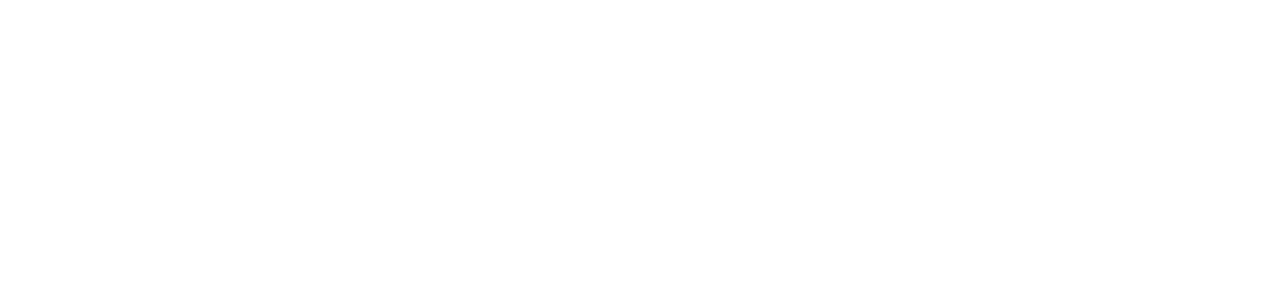
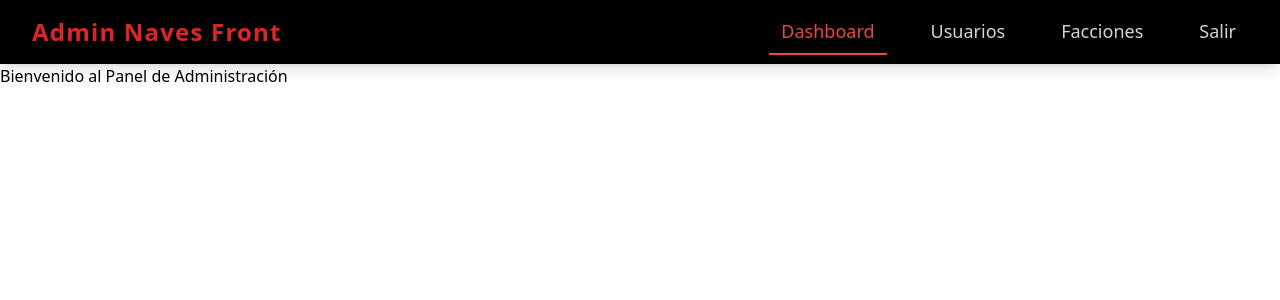
Before and after one commit to elarayax/naves-front, a React (Vite) app: page /admin/dashboard in a window 1280 px wide. Before the commit this address had no page. Shown: the top 300 px of the page. Built offline with nearby package versions, Linux system fonts and the light colour scheme.

Commit message:
nav y otros

```diff
--- a/src/App.jsx
+++ b/src/App.jsx
@@ -1,20 +1,47 @@
-import { Routes, Route } from 'react-router-dom';
+import { Routes, Route, useLocation } from 'react-router-dom';
+import {publicLinks} from './data/navbarPublicLinks';
+import {adminLinks} from './data/navbarAdminLinks';
+
+import Navbar from './components/organisms/Navbar';
+
+// Páginas
 import Home from './pages/user/Home';
-import Login from './pages/login';
-import CreateUser from './pages/createUser';
+import Login from './pages/auth/login';
+import CreateUser from './pages/auth/create-user';
+import HomeAdmin from './pages/admin/HomeAdmin';
 
+function Layout() {
+  const location = useLocation();
 
-function App() {
+  // Rutas donde NO se muestra el NavbarPublic
+  const hideNavbarRoutes = ['/login', '/create-user'];
+
+  const isAdminRoute = location.pathname.startsWith('/admin');
+  const shouldShowNavbarPublic = !isAdminRoute && !hideNavbarRoutes.includes(location.pathname);
+
   return (
     <>
+      {isAdminRoute ? (
+        <Navbar links={adminLinks} title="Admin Naves Front"/>
+      ) : (
+        shouldShowNavbarPublic && <Navbar links={publicLinks}  title="Naves Front"/>
+      )}
+
+      <main>
         <Routes>
           <Route path="/" element={<Home />} />
           <Route path="/login" element={<Login />} />
-       <Route path="/create-user" element={<CreateUser />}/>
+          <Route path="/create-user" element={<CreateUser />} />
+          <Route path="/admin/dashboard" element={<HomeAdmin />} />
+          <Route path="*" element={<div>404 - Página no encontrada</div>} />
         </Routes>
+      </main>
     </>
   );
 }
 
+function App() {
+  return <Layout />;
+}
 
 export default App;
--- /dev/null
+++ b/src/components/organisms/Navbar.jsx
@@ -0,0 +1,89 @@
+
+import React, { useState } from 'react';
+import { NavLink, useNavigate } from 'react-router-dom';
+
+function Navbar({ links, title }) {
+	const [isOpen, setIsOpen] = useState(false);
+	const navigate = useNavigate();
+
+	const handleLogout = () => {
+		localStorage.removeItem('token');
+		localStorage.removeItem('user');
+		navigate('/login');
+		setIsOpen(false);
+	};
+
+	const handleLinkClick = (e, link) => {
+		if (link.label === 'Salir') {
+			e.preventDefault();
+			handleLogout();
+		} else {
+			setIsOpen(false);
+		}
+	};
+
+	return (
+		<nav className="bg-black text-white shadow-lg sticky top-0 z-50">
+			<div className="max-w-7xl mx-auto px-4 sm:px-6 lg:px-8">
+				<div className="flex justify-between items-center h-16">
+
+					<div className="flex-shrink-0">
+						<h1 className="text-2xl font-bold tracking-wider text-red-600">
+							{title}
+						</h1>
+					</div>
+
+					<div className="hidden md:flex space-x-8">
+						{links.map((link, i) => (
+							<NavLink
+								key={i}
+								to={link.to}
+								onClick={(e) => link.label === 'Salir' && handleLinkClick(e, link)}
+								className={({ isActive }) =>
+									`px-3 py-2 text-lg font-medium transition-all duration-300 ${isActive ? 'text-red-500 border-b-2 border-red-500' : 'text-gray-300 hover:text-red-500 hover:border-b-2 hover:border-red-500'
+									}`
+								}
+							>
+								{link.label}
+							</NavLink>
+						))}
+					</div>
+
+					<div className="md:hidden">
+						<button
+							onClick={() => setIsOpen(!isOpen)}
+							className="text-gray-300 hover:text-red-500 focus:outline-none transition-colors"
+							aria-label="Toggle menu"
+						>
+							{isOpen ? (
+								<svg className="h-6 w-6" fill="none" stroke="currentColor" viewBox="0 0 24 24">
+									<path strokeLinecap="round" strokeLinejoin="round" strokeWidth={2} d="M6 18L18 6M6 6l12 12" />
+								</svg>
+							) : (
+								<svg className="h-6 w-6" fill="none" stroke="currentColor" viewBox="0 0 24 24">
+									<path strokeLinecap="round" strokeLinejoin="round" strokeWidth={2} d="M4 6h16M4 12h16M4 18h16" />
+								</svg>
+							)}
+						</button>
+					</div>
+				</div>
+			</div>
+
+			<div className={`md:hidden transition-all duration-300 ease-in-out ${isOpen ? 'max-h-96 opacity-100' : 'max-h-0 opacity-0 overflow-hidden'}`}>
+				<div className="px-2 pt-2 pb-3 space-y-1 bg-black/95 backdrop-blur-sm">
+					{links.map((link, i) => (
+						<NavLink
+							key={i}
+							to={link.to}
+							onClick={(e) => handleLinkClick(e, link)}
+							className={({ isActive }) => `block px-3 py-2 text-base font-medium rounded-md transition-all duration-300 ${isActive ? 'text-red-500 bg-red-900/30' : 'text-gray-300 hover:text-red-500 hover:bg-red-900/20'}`} >
+							{link.label}
+						</NavLink>
+					))}
+				</div>
+			</div>
+		</nav>
+	);
+}
+
+export default Navbar;
--- /dev/null
+++ b/src/data/navbarAdminLinks.js
@@ -0,0 +1,8 @@
+export const adminLinks = [
+  { to: "/admin/dashboard", label: "Dashboard" },
+  { to: "/admin/users", label: "Usuarios" },
+  { to: "/admin/facciones", label: "Facciones" },
+  { to: "/", label: "Salir", onClick: () => handleLogout() }, // opcional
+];
+
+export default adminLinks;
--- /dev/null
+++ b/src/data/navbarPublicLinks.js
@@ -0,0 +1,8 @@
+export const publicLinks = [
+  { to: "/", label: "Inicio" },
+  { to: "/about", label: "Nosotros" },
+  { to: "/contact", label: "Contacto" },
+  { to: "/login", label: "Iniciar sesión" },
+];
+
+export default publicLinks;
--- a/src/pages/admin/HomeAdmin.jsx
+++ b/src/pages/admin/HomeAdmin.jsx
@@ -0,0 +1,11 @@
+import React from 'react';
+
+const HomeAdmin = () => {
+    return (
+        <div>
+            <h1>Bienvenido al Panel de Administración</h1>
+        </div>
+    );
+}
+
+export default HomeAdmin;
--- a/src/pages/createUser.jsx
+++ b/src/pages/auth/create-user.jsx
@@ -1,8 +1,8 @@
 import React, { useState } from "react";
 import { Link, useNavigate } from "react-router-dom";
-import Forms from '../components/templates/Forms';
-import { generarMensaje } from '../utils/GenerarMensaje';
-import UserService from '../services/UserService';
+import Forms from '../../components/templates/Forms';
+import { generarMensaje } from '../../utils/GenerarMensaje';
+import UserService from '../../services/UserService';
 
 const CreateUser = () => {
     const [form, setForm] = useState({ nombre:"" ,correo: "", contrasena: "" });
--- a/src/pages/login.jsx
+++ b/src/pages/auth/login.jsx
@@ -1,12 +1,13 @@
 import React, { useState } from "react";
-import { Link, useNavigate } from "react-router-dom";
-import Forms from '../components/templates/Forms';
-import { generarMensaje } from '../utils/GenerarMensaje';
-import UserService from '../services/UserService';
+import { Link, useNavigate } from "react-router-dom"; // Añadido useNavigate
+import Forms from '../../components/templates/Forms';
+import { generarMensaje } from '../../utils/GenerarMensaje';
+import UserService from '../../services/UserService';
 
 const Login = () => {
     const [form, setForm] = useState({ correo: "", contrasena: "" });
     const [loading, setLoading] = useState(false);
+    const navigate = useNavigate(); // Añadido
 
     const handleChange = (e) => {
         setForm({ ...form, [e.target.name]: e.target.value });
@@ -23,30 +24,31 @@ const Login = () => {
 
         try {
             const response = await UserService.login(form);
+            const { token, nombre, rol } = response.data;
 
-            if(response.data.rol.id == 2){
-                generarMensaje(`¡Bienvenido súper administrador! ${response.data.nombre}`, 'success');
+            // GUARDAR EN LOCALSTORAGE
+            localStorage.setItem('token', token);
+            localStorage.setItem('user', JSON.stringify({ nombre, rol }));
+
+            // MENSAJE DE BIENVENIDA
+            generarMensaje(`¡Bienvenido ${nombre}!`, 'success');
+
+            // REDIRECCIÓN SEGÚN ROL
+            setTimeout(() => {
+                if (rol.id === 2 || rol.id === 3) {
+                    navigate('/admin/dashboard');
+                } else if (rol.id === 5) {
+                    navigate('/'); // o '/dashboard' si tienes uno
                 }
-
-            if(response.data.rol.id == 3){
-                generarMensaje(`¡Bienvenido administrador! ${response.data.nombre}`, 'success');
-            }
-
-            if(response.data.rol.id == 5){
-                generarMensaje(`Bienvenido usuario! ${response.data.nombre}`, 'success');
-            }
-
-            // Redirigir al dashboard
-            /*setTimeout(() => {
-                navigate('/dashboard');
-            }, 800);*/
+            }, 1500);
 
         } catch (error) {
-            // ERRORES
             const msg = error.response?.data?.message || 'Error al iniciar sesión';
             generarMensaje(msg, 'error');
         } finally {
             setLoading(false);
+            // Opcional: limpiar formulario
+            setForm({ correo: "", contrasena: "" });
         }
     };
 
@@ -89,8 +91,10 @@ const Login = () => {
         },
         {
             type: "button",
-            text: "Iniciar Sesión",
-            className: "transform w-full mt-4 mb-4 rounded-sm bg-indigo-600 py-2 font-bold duration-300 hover:bg-indigo-400"
+            text: loading ? "Iniciando..." : "Iniciar Sesión",
+            disabled: loading,
+            className: `transform w-full mt-4 mb-4 rounded-sm py-2 font-bold duration-300
+                       ${loading ? 'bg-indigo-400 cursor-not-allowed' : 'bg-indigo-600 hover:bg-indigo-400'}`,
         },
         {
             type: "text",
@@ -110,14 +114,13 @@ const Login = () => {
             ],
         },
     ];
+
     return (
-        <>
         <main className="flex min-h-screen items-center justify-center bg-gradient-to-br from-gray-900 via-blue-900 to-orange-800 p-4">
             <form onSubmit={handleSubmit} className="w-full max-w-md space-y-10 rounded-2xl bg-white/10 p-10 backdrop-blur-xl shadow-2xl">
                 <Forms content={Login} />
             </form>
         </main>
-        </>
     );
 };
 
```
Also changed, not shown: notas.txt (added), src/components/organisms/CardsDisplay.jsx (renamed from src/components/organims/CardsDisplay.jsx), src/pages/admin/Facciones/HomeFacciones.jsx (added), src/pages/admin/Facciones/ListarFacciones.jsx (added). Lines whose indentation alone changed are shown as unchanged.
